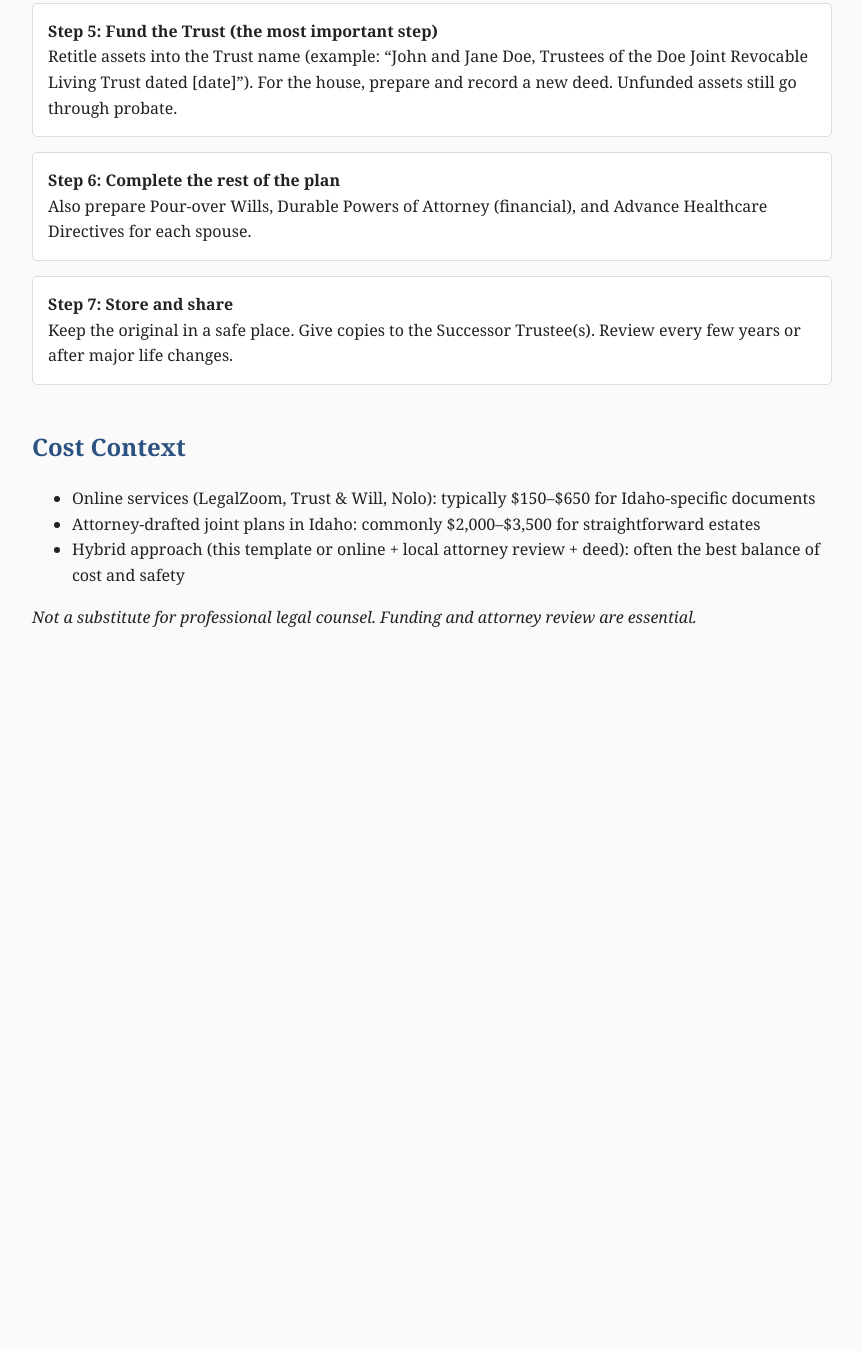
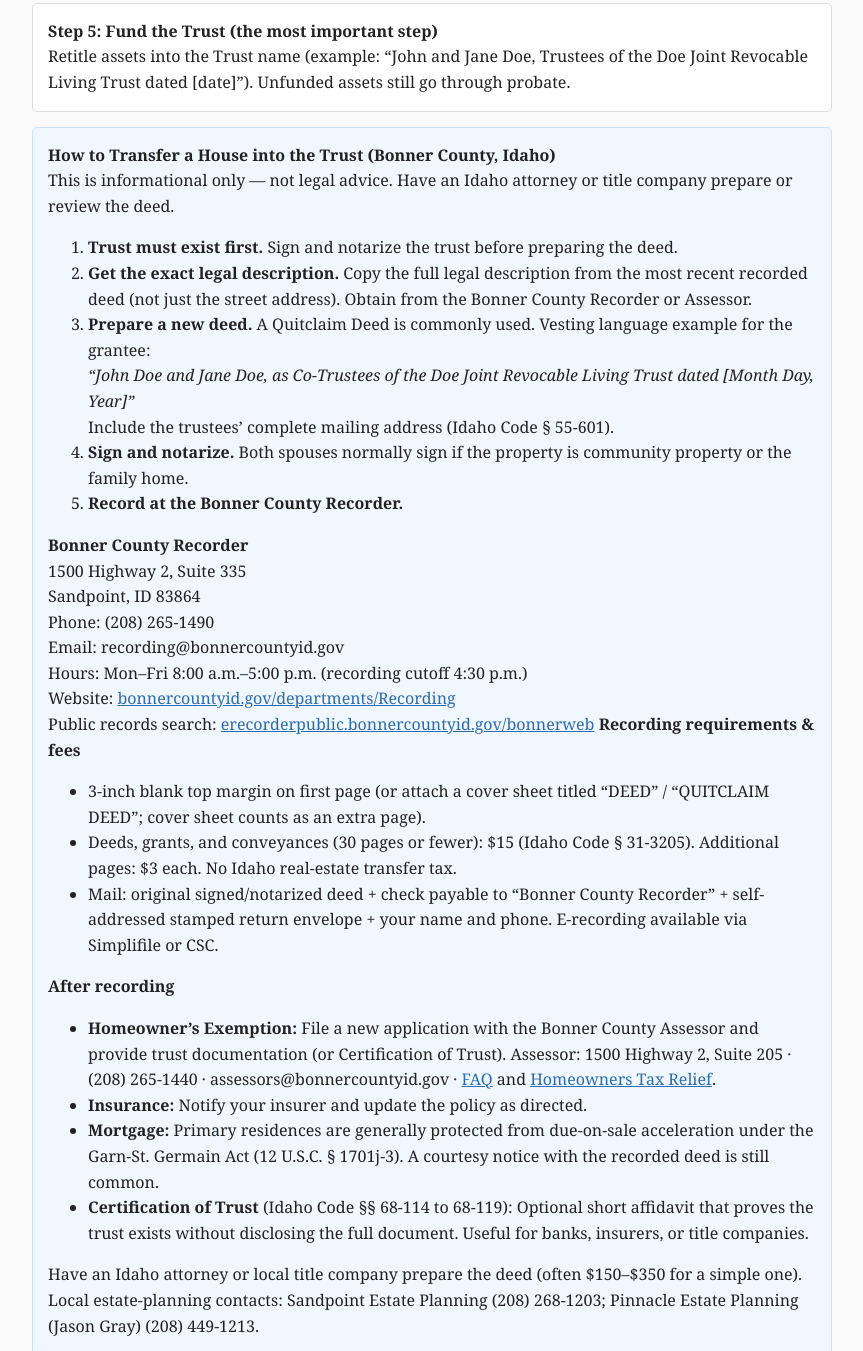
Before and after one commit to brian2187/brian2187.github.io, a plain HTML site: page living-trust/index.html in a window 1280 px wide. Shown: the part 1561-2912 px from the top of the page, without its empty margins (208-1071 px from the left). Before the commit the page ends 2231 px from the top, so only its background shows below. Drawn offline with Linux system fonts and the light colour scheme.

Commit message:
Add detailed Bonner County house-to-trust transfer steps, fees, and contacts

```diff
--- a/living-trust/index.html
+++ b/living-trust/index.html
@@ -13,6 +13,7 @@
   a { color: #2b6cb0; }
   pre { background: #f4f4f4; padding: 15px; overflow-x: auto; border-radius: 4px; }
   .top-link { margin-bottom: 20px; font-size: 0.95em; }
+  .details { background: #f0f7ff; border: 1px solid #cce0ff; padding: 15px; margin: 15px 0; border-radius: 5px; }
 </style>
 </head>
 <body>
@@ -68,7 +69,48 @@ Both spouses sign in front of a notary public in Idaho.
 
 <div class="step">
 <strong>Step 5: Fund the Trust (the most important step)</strong><br>
-Retitle assets into the Trust name (example: “John and Jane Doe, Trustees of the Doe Joint Revocable Living Trust dated [date]”). For the house, prepare and record a new deed. Unfunded assets still go through probate.
+Retitle assets into the Trust name (example: “John and Jane Doe, Trustees of the Doe Joint Revocable Living Trust dated [date]”). Unfunded assets still go through probate.
+</div>
+
+<div class="details">
+<strong>How to Transfer a House into the Trust (Bonner County, Idaho)</strong><br>
+This is informational only — not legal advice. Have an Idaho attorney or title company prepare or review the deed.
+
+<ol>
+<li><strong>Trust must exist first.</strong> Sign and notarize the trust before preparing the deed.</li>
+<li><strong>Get the exact legal description.</strong> Copy the full legal description from the most recent recorded deed (not just the street address). Obtain from the Bonner County Recorder or Assessor.</li>
+<li><strong>Prepare a new deed.</strong> A Quitclaim Deed is commonly used. Vesting language example for the grantee:<br>
+<em>“John Doe and Jane Doe, as Co-Trustees of the Doe Joint Revocable Living Trust dated [Month Day, Year]”</em><br>
+Include the trustees’ complete mailing address (Idaho Code § 55-601).</li>
+<li><strong>Sign and notarize.</strong> Both spouses normally sign if the property is community property or the family home.</li>
+<li><strong>Record at the Bonner County Recorder.</strong></li>
+</ol>
+
+<strong>Bonner County Recorder</strong><br>
+1500 Highway 2, Suite 335<br>
+Sandpoint, ID 83864<br>
+Phone: (208) 265-1490<br>
+Email: recording@bonnercountyid.gov<br>
+Hours: Mon–Fri 8:00 a.m.–5:00 p.m. (recording cutoff 4:30 p.m.)<br>
+Website: <a href="https://www.bonnercountyid.gov/departments/Recording">bonnercountyid.gov/departments/Recording</a><br>
+Public records search: <a href="https://erecorderpublic.bonnercountyid.gov/bonnerweb">erecorderpublic.bonnercountyid.gov/bonnerweb</a>
+
+<strong>Recording requirements & fees</strong>
+<ul>
+<li>3-inch blank top margin on first page (or attach a cover sheet titled “DEED” / “QUITCLAIM DEED”; cover sheet counts as an extra page).</li>
+<li>Deeds, grants, and conveyances (30 pages or fewer): $15 (Idaho Code § 31-3205). Additional pages: $3 each. No Idaho real-estate transfer tax.</li>
+<li>Mail: original signed/notarized deed + check payable to “Bonner County Recorder” + self-addressed stamped return envelope + your name and phone. E-recording available via Simplifile or CSC.</li>
+</ul>
+
+<strong>After recording</strong>
+<ul>
+<li><strong>Homeowner’s Exemption:</strong> File a new application with the Bonner County Assessor and provide trust documentation (or Certification of Trust). Assessor: 1500 Highway 2, Suite 205 · (208) 265-1440 · assessors@bonnercountyid.gov · <a href="https://www.bonnercountyid.gov/FAQHOMEOWNERS">FAQ</a> and <a href="https://www.bonnercountyid.gov/HomeownersTaxRelief">Homeowners Tax Relief</a>.</li>
+<li><strong>Insurance:</strong> Notify your insurer and update the policy as directed.</li>
+<li><strong>Mortgage:</strong> Primary residences are generally protected from due-on-sale acceleration under the Garn-St. Germain Act (12 U.S.C. § 1701j-3). A courtesy notice with the recorded deed is still common.</li>
+<li><strong>Certification of Trust</strong> (Idaho Code §§ 68-114 to 68-119): Optional short affidavit that proves the trust exists without disclosing the full document. Useful for banks, insurers, or title companies.</li>
+</ul>
+
+Have an Idaho attorney or local title company prepare the deed (often $150–$350 for a simple one). Local estate-planning contacts: Sandpoint Estate Planning (208) 268-1203; Pinnacle Estate Planning (Jason Gray) (208) 449-1213.
 </div>
 
 <div class="step">
```
